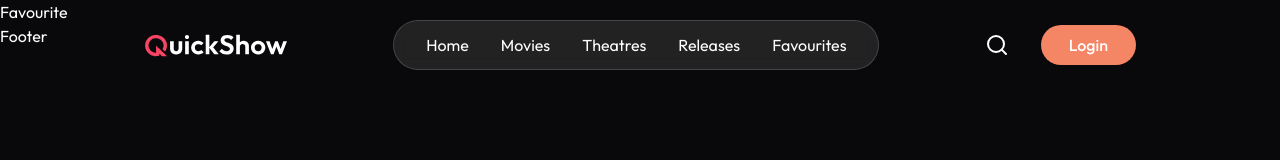
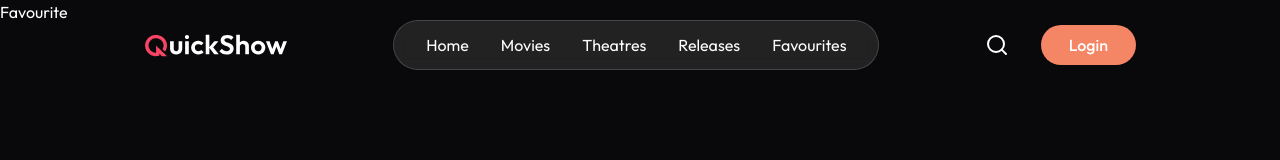
Before and after one commit to JesseJohn7/Quickshow, a React app: page /favourite in a window 1280 px wide. Shown: the top 160 px of the page. Built offline with nearby package versions, Linux system fonts and the light colour scheme; the HTML template or start-up script is replaced by a standard one.

Commit message:
removed footer

```diff
--- a/src/components/Footer.jsx
+++ b/src/components/Footer.jsx
@@ -3,7 +3,7 @@ import React from 'react'
 const Footer = () => {
   return (
     <div>
-      <h1>Footer</h1>
+
       </div>
   )
 }
```
